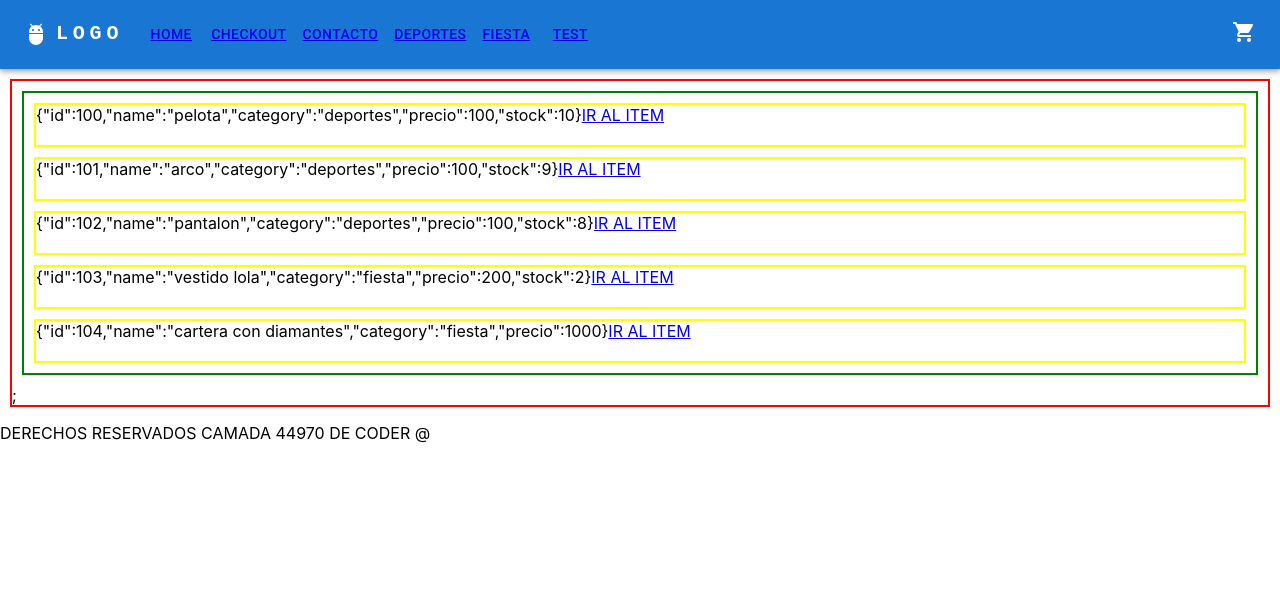
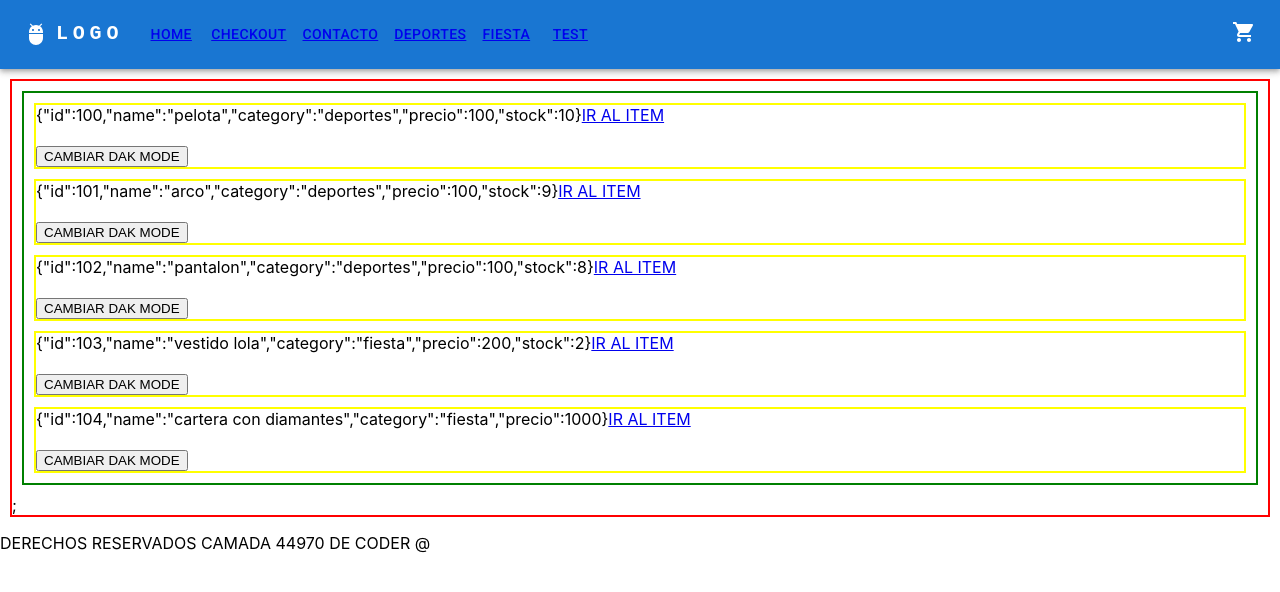
Before and after one commit to guillejf/44970, a React (Create React App) app: page / in a window 1280 px wide. Shown: the top 592 px of the page. Built offline with nearby package versions, Linux system fonts and the light colour scheme.

Commit message:
gritandooooo

```diff
--- a/src/App.js
+++ b/src/App.js
@@ -12,9 +12,11 @@ import ItemDetailContainer from "./components/ItemDetailContainer";
 
 import Navbar from "./components/Navbar";
 import TestEventos from "./components/test/TestEventos";
+import ContextContainer from "./components/ContextContainer";
 
 export default function App() {
   return (
+    <ContextContainer>
       <BrowserRouter>
         {/* PONGO COMPONENTES QUE QUIERO QUE ESTEN EN TODAS LAS RUTAS */}
         <Navbar />
@@ -34,5 +36,6 @@ export default function App() {
         {/* PONGO COMPONENTES QUE QUIERO QUE ESTEN EN TODAS LAS RUTAS ABAJO DE TODO*/}
         <Footer />
       </BrowserRouter>
+    </ContextContainer>
   );
 }
--- /dev/null
+++ b/src/components/ContextContainer.jsx
@@ -0,0 +1,23 @@
+import React, { useState, createContext } from "react";
+
+export const contextoGeneral = createContext();
+
+export default function ContextContainer({ children }) {
+  const [darkMode, setdarkMode] = useState(false);
+  const x = 10;
+  function algo() {}
+
+  /*
+  const [carrito, set carrito] = useState([]);
+
+  addItem(item, quantity) // agregar cierta cantidad de un ítem al carrito
+removeItem(itemId) // Remover un item del cart por usando su id
+clear() // Remover todos los items
+isInCart: (id) => true|false */
+
+  return (
+    <contextoGeneral.Provider value={{ darkMode, setdarkMode, x, algo }}>
+      {children}
+    </contextoGeneral.Provider>
+  );
+}
--- a/src/components/Item.jsx
+++ b/src/components/Item.jsx
@@ -1,13 +1,24 @@
-import React from "react";
+import React, { useState, useContext } from "react";
 import { Link } from "react-router-dom";
+import { contextoGeneral } from "../components/ContextContainer";
 
 export default function Item({ item }) {
+  const { darkMode, setdarkMode } = useContext(contextoGeneral);
   return (
-    <div style={{ border: "2px solid yellow", margin: "10px" }} key={item.id}>
+    <div
+      style={{
+        border: "2px solid yellow",
+        margin: "10px",
+        color: darkMode ? "white" : "black",
+        backgroundColor: darkMode ? "black" : "white",
+      }}
+      key={item.id}
+    >
       {JSON.stringify(item)}
       <Link to={"/item/" + item.id}>IR AL ITEM</Link>
       <br />
       <br />
+      <button onClick={() => setdarkMode(!darkMode)}>CAMBIAR DAK MODE</button>
     </div>
   );
 }
--- a/src/components/ItemCount.jsx
+++ b/src/components/ItemCount.jsx
@@ -1,6 +1,8 @@
-import React, { useState } from "react";
+import React, { useState, useContext } from "react";
+import { contextoGeneral } from "../components/ContextContainer";
 
 export default function ItemCount({ ini, max, addItem }) {
+  const { darkMode, setdarkMode } = useContext(contextoGeneral);
   const [count, setCount] = useState(ini);
   function restar() {
     if (count >= 2) {
--- a/src/components/ItemList.jsx
+++ b/src/components/ItemList.jsx
@@ -1,6 +1,7 @@
-import React from "react";
+import React, { useState, useContext } from "react";
 import { Link } from "react-router-dom";
 import Item from "./Item";
+
 export default function ItemList({ productos }) {
   return (
     <div style={{ border: "2px solid green", margin: "10px" }}>
--- a/src/components/ItemListContainer.jsx
+++ b/src/components/ItemListContainer.jsx
@@ -4,7 +4,8 @@ import { Link, useParams } from "react-router-dom";
 import "./ItemListContainer";
 import { productosHC } from "./data.js";
 import ItemList from "./ItemList";
-export default function ItemListContainer({ greeting }) {
+
+export default function ItemListContainer() {
   const { idcategory } = useParams();
 
   const [productos, setProductos] = useState([]);
```
Also changed, not shown: 1 other file (tests, documents, lock files or other folders). Lines whose indentation alone changed are shown as unchanged.
